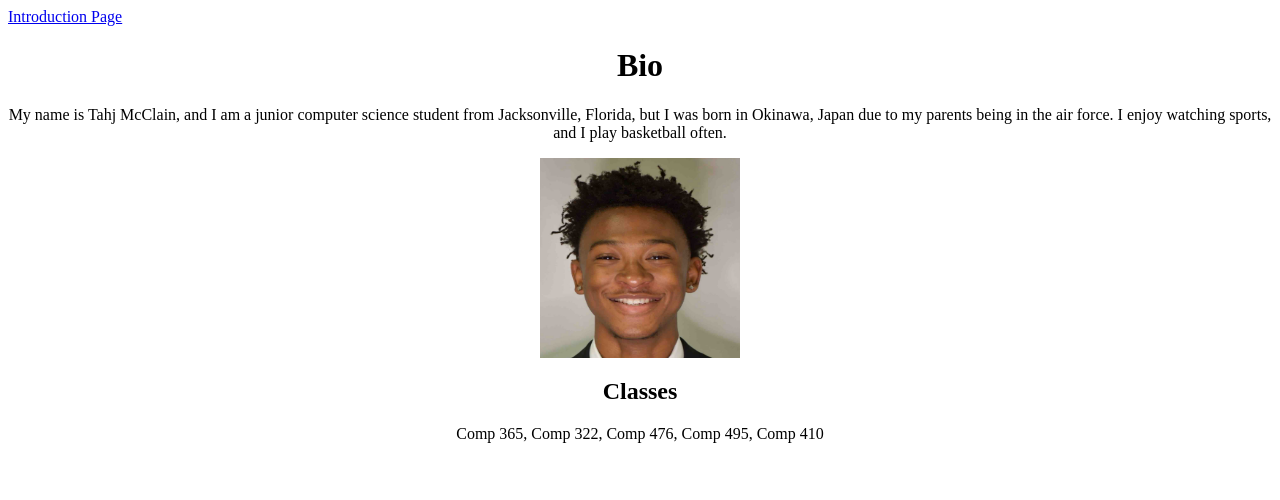
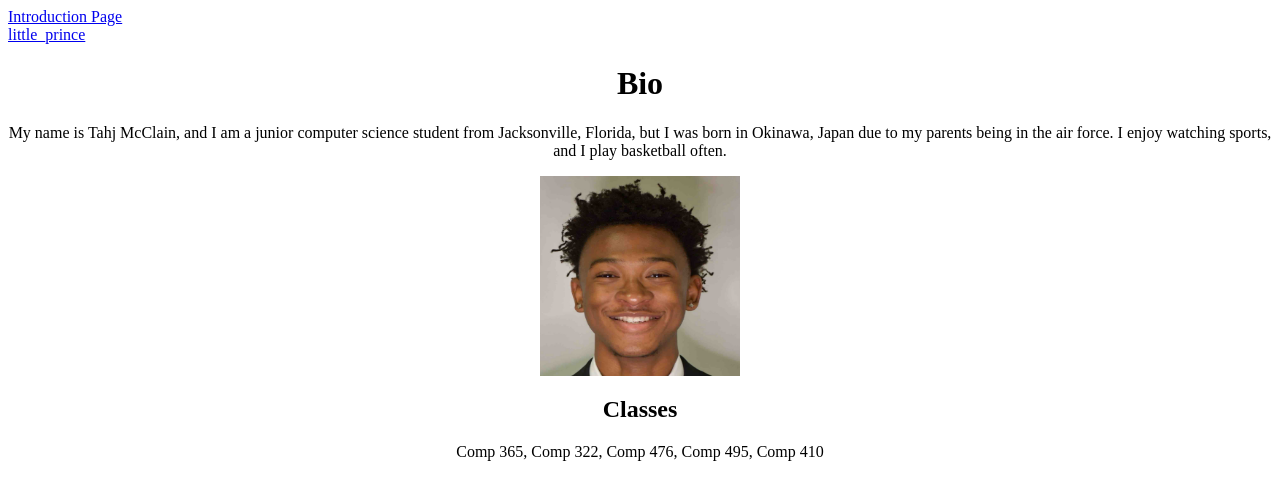
Before and after one commit to TahjM/TahjM.github.io, a plain HTML site: page index.html in a window 1280 px wide. Drawn offline with Linux system fonts and the light colour scheme; files whose address does not match are found by name.

Commit message:
Update index.html

```diff
--- a/index.html
+++ b/index.html
@@ -6,6 +6,8 @@
 </head>
 <body>
 <a href="introduction.html">Introduction Page</a>
+<br>
+<a href="little_prince.html">little_prince</a>
     <!-- bio heading-->
     <h1 style="text-align: center" >Bio</h1>
         <!-- paragraph for bio about myself-->
```
